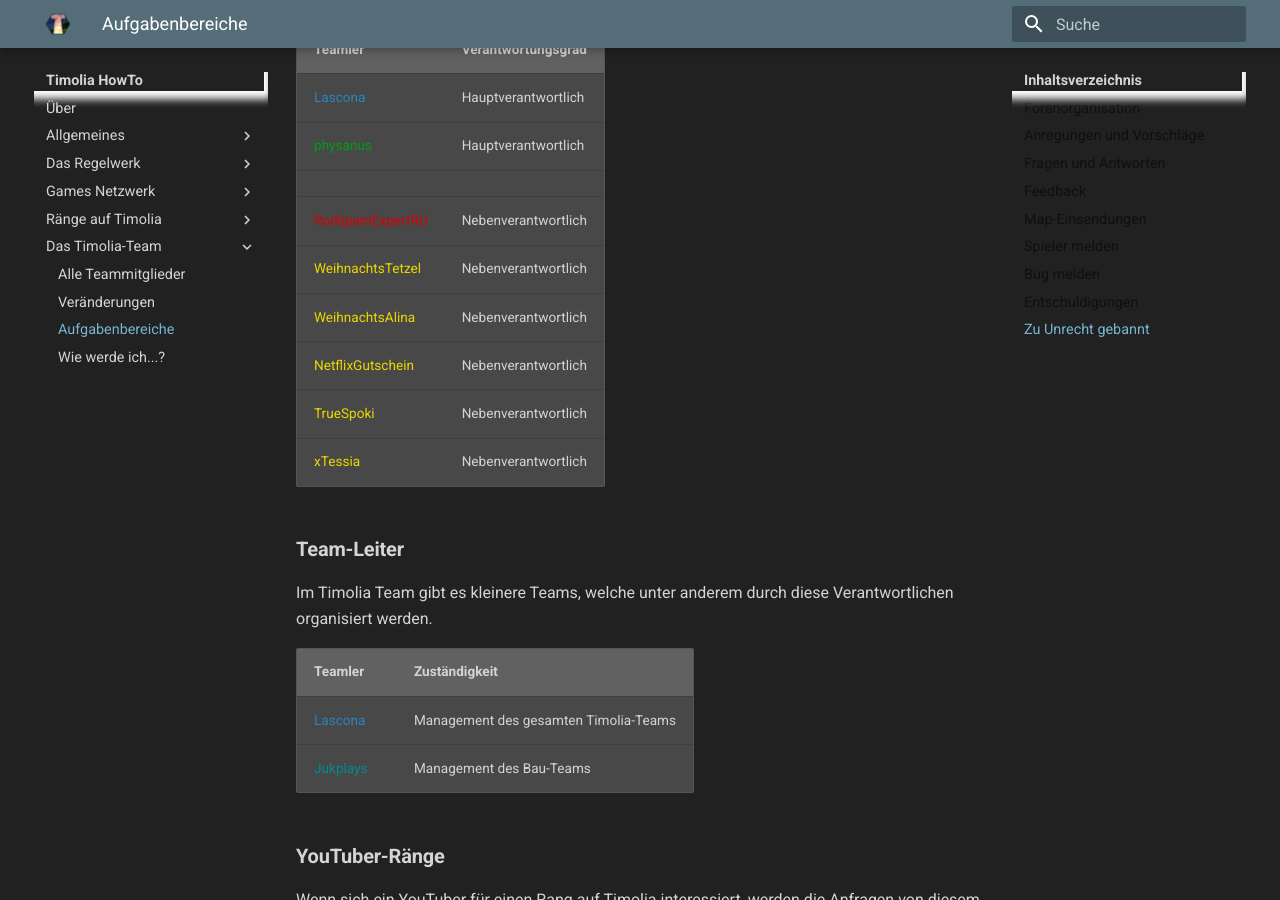
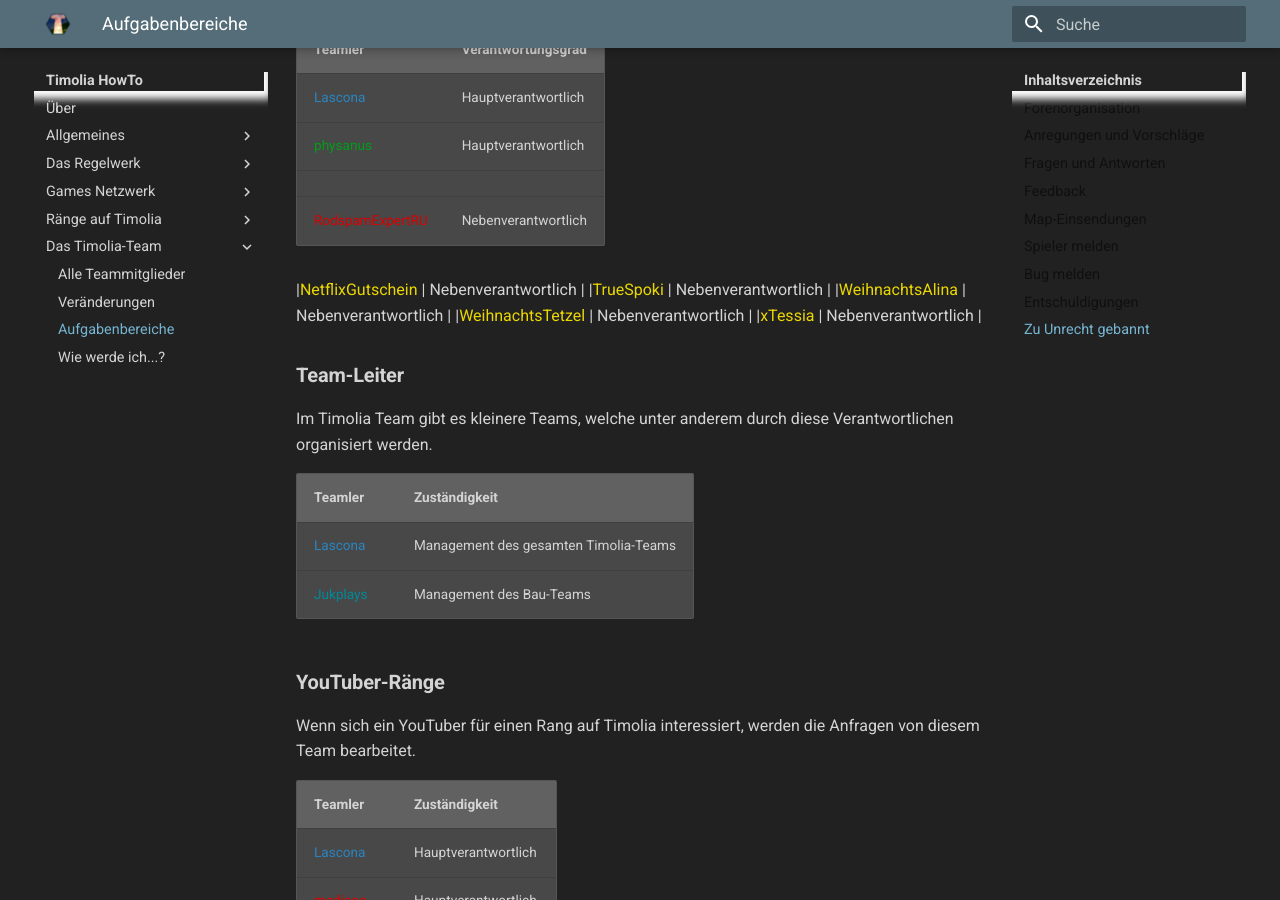
Before and after one commit to TimoliaDE/HowTo, an MkDocs documentation site: the page built from docs/team/responsibilities.md, in a window 1280 px wide and 900 px high, scrolled down 6968 px. Built offline with MkDocs 1.6.1 and Material for MkDocs 9.7.7, drawn with Linux system fonts in a browser that asks for light colours; old or Windows-style settings are respelled for this version of MkDocs; some of the changed text lies outside the part shown.

Commit message:
Sortierung angepasst

```diff
--- a/docs/team/responsibilities.md
+++ b/docs/team/responsibilities.md
@@ -119,8 +119,8 @@ Diese Teamler kümmern sich um's Aktualisieren und Erstellen des HowTos Timolias
 |<span class='sysadmin'>physanus</span> | Hauptverantwortlich |
 | | |
 |<span class='moderator'>RodspamExpertRU</span> | Nebenverantwortlich |
+|<span class='supporter'>Karolux\_</span> | Nebenverantwortlich |
 |<span class='supporter'>WeihnachtsAlina</span> | Nebenverantwortlich |
-|<span class='supporter'>Karolux\_</span> | Nebenverantwortlich |
 
 ### **Social-Media**
 Für einen ständigen Support und Content auf Twitter und anderen sozialen Medien sorgen diese Teamler.
@@ -185,10 +185,12 @@ Um auch ingame immer auf dem neusten Stand zu bleiben, wird sich hier um Broadca
 |<span class='sysadmin'>physanus</span> | Hauptverantwortlich |
 | | |
 |<span class='moderator'>RodspamExpertRU</span> | Nebenverantwortlich |
-|<span class='supporter'>WeihnachtsTetzel</span> | Nebenverantwortlich |
-|<span class='supporter'>WeihnachtsAlina</span> | Nebenverantwortlich |
+
+
 |<span class='supporter'>NetflixGutschein</span> | Nebenverantwortlich |
 |<span class='supporter'>TrueSpoki</span> | Nebenverantwortlich |
+|<span class='supporter'>WeihnachtsAlina</span> | Nebenverantwortlich |
+|<span class='supporter'>WeihnachtsTetzel</span> | Nebenverantwortlich |
 |<span class='supporter'>xTessia</span> | Nebenverantwortlich |
 
 ### **Team-Leiter**
```
